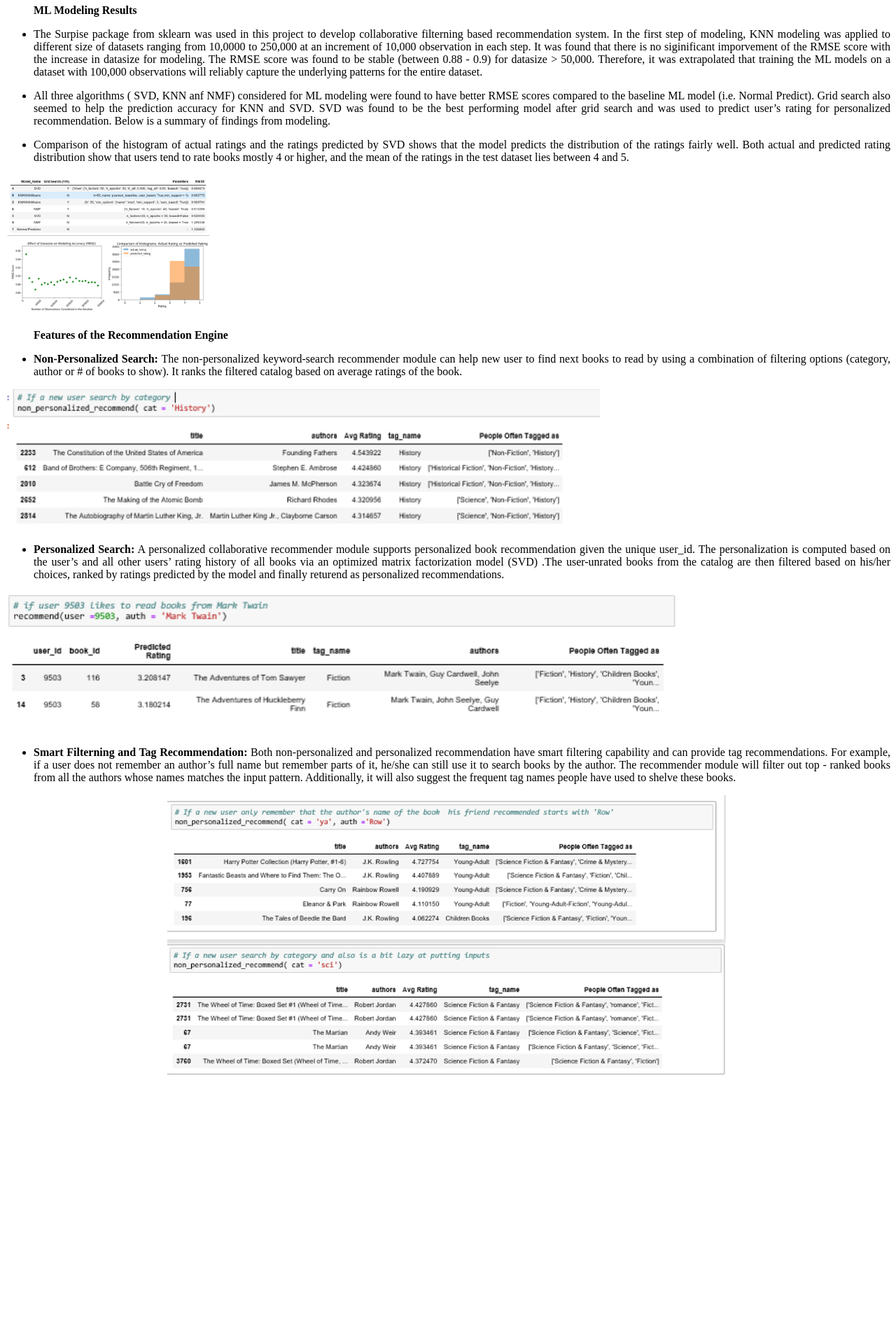
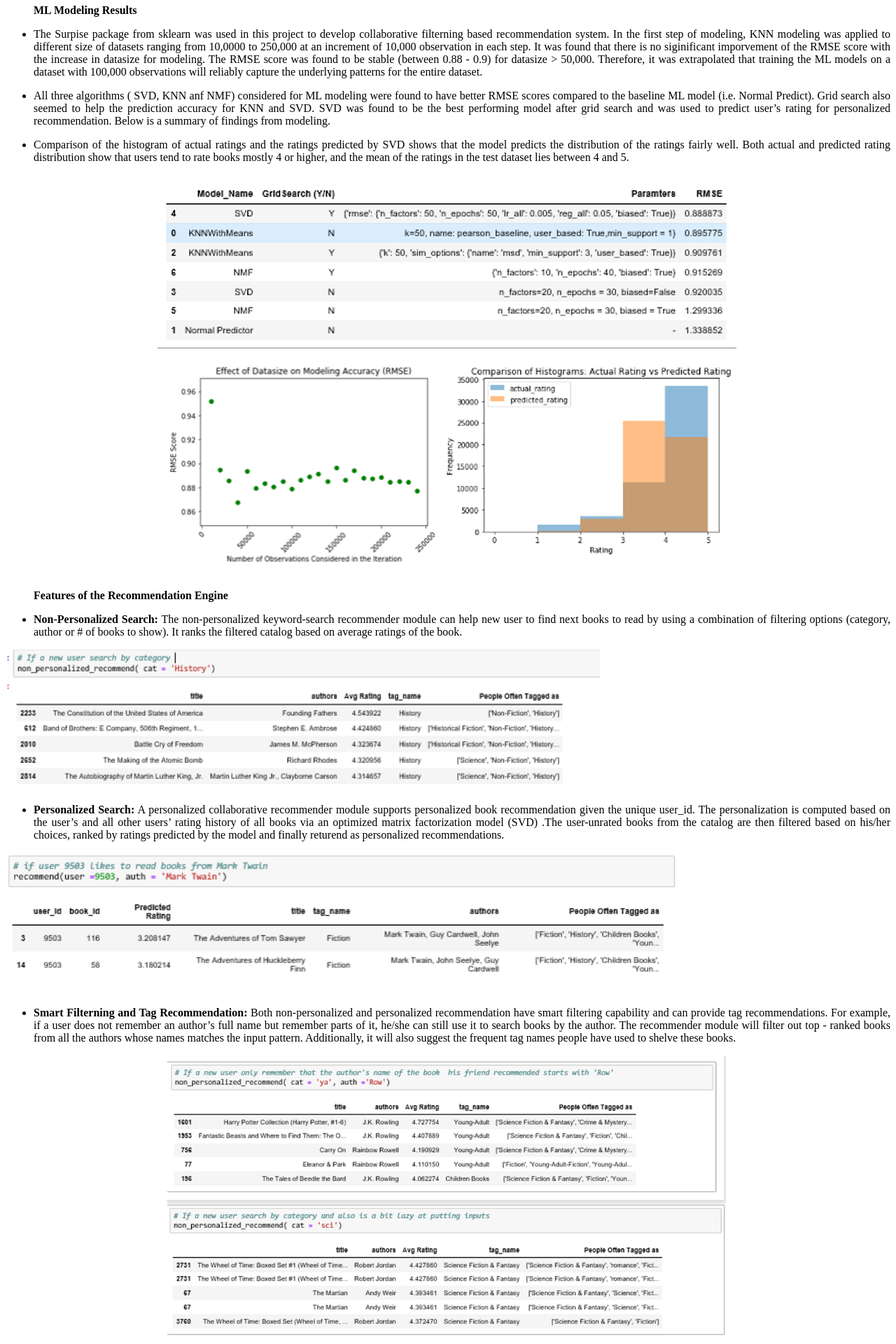
Before and after one commit to shamafarabi/shama.github.io, a Jekyll site: the page built from _posts/2019-09-01-recommendation.md, in a window 1280 px wide. Shown: the part 4122-6042 px from the top of the page at 70% size. Built offline with Jekyll 4.4.1, drawn with Linux system fonts in a browser that asks for light colours; nearby versions of some CDN libraries; before the commit the page ends 5670 px from its top, so only the background shows below that.

Commit message:
Update 2019-09-01-recommendation.md

```diff
--- a/_posts/2019-09-01-recommendation.md
+++ b/_posts/2019-09-01-recommendation.md
@@ -125,8 +125,9 @@ In this final step of the project, the non Personalized recommendation system is
 
 - Comparison of the histogram of actual ratings and the ratings predicted by SVD shows that the model predicts the distribution of the ratings fairly well. Both actual and predicted rating distribution show that users tend to rate books mostly 4 or higher, and the mean of the ratings in the test dataset lies between 4 and 5.
 
-
-<img src="/assets/recommendation/Modeling_Summary.png"  alt="Paris"  Height = "200" class="center">
+<p style="text-align:center">
+<img src="/assets/recommendation/Modeling_Summary.png" >
+  </p>
 
 
 > **Features of the Recommendation Engine**
```
